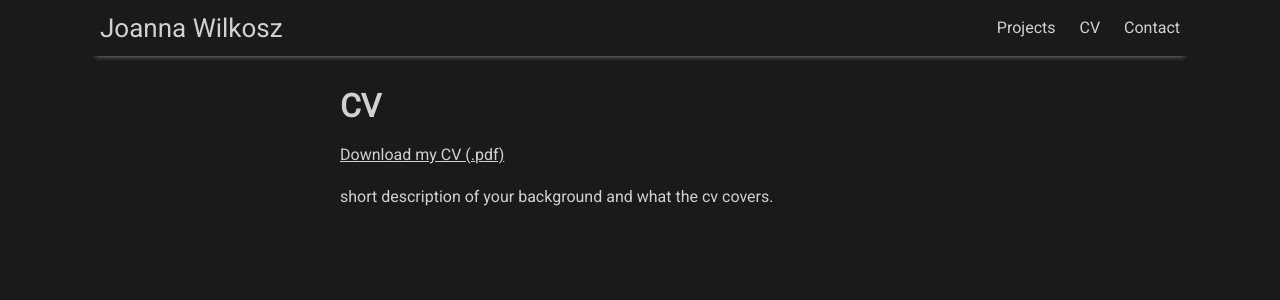
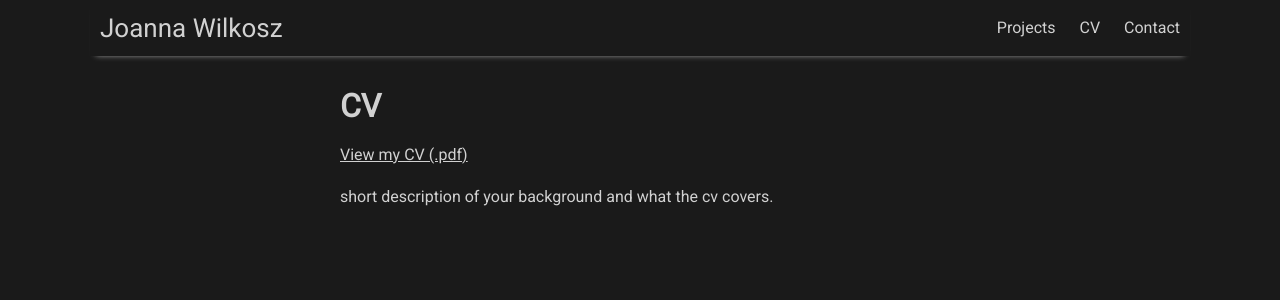
Before and after one commit to joanna-wi/joanna-wi.github.io, a Jekyll site: the page built from pages/cv.md, in a window 1280 px wide. Shown: the top 300 px of the page. Built offline with Jekyll 4.4.1, drawn with Linux system fonts in a browser that asks for light colours; nearby versions of some CDN libraries.

Commit message:
Update cv.md

```diff
--- a/pages/cv.md
+++ b/pages/cv.md
@@ -4,6 +4,6 @@ title: CV
 permalink: /cv/
 ---
 
-<a href="{{ site.baseurl }}/assets//img/Joanna%20Wilkosz%20-%20CV.pdf" target="_blank" rel="noopener noreferrer">Download my CV (.pdf)</a>
+<a href="{{ site.baseurl }}/assets//img/Joanna%20Wilkosz%20-%20CV.pdf" target="_blank" rel="noopener noreferrer">View my CV (.pdf)</a>
 
 short description of your background and what the cv covers.
```
